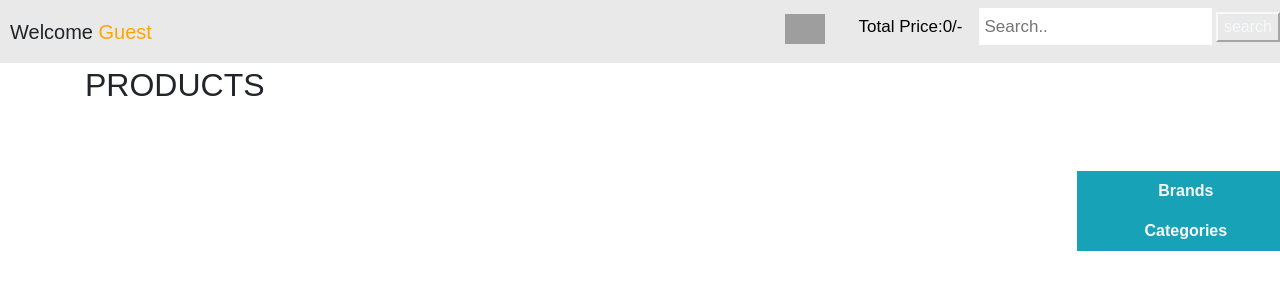
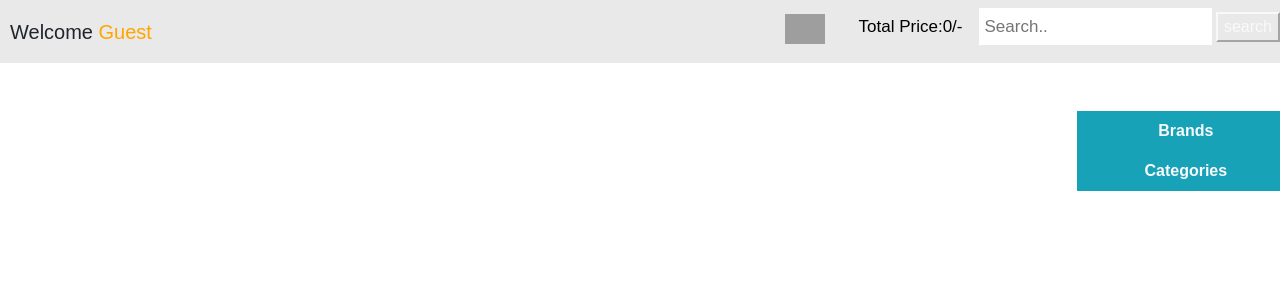
Before and after one commit to Gopinathide/swathi_electronics, a PHP site: page /search_product.php in a window 1280 px wide. Shown: the part 171-471 px from the top of the page. Run offline with PHP 8.4, Linux system fonts and the light colour scheme; data that the repository does not hold is empty; some libraries are stand-ins or nearby versions; grey boxes are pictures that could not be loaded.

Commit message:
Update search_product.php

```diff
--- a/search_product.php
+++ b/search_product.php
@@ -126,8 +126,8 @@
                      <div class="limit-box">
                         <nav class="main-menu">
                            <ul class="menu-area-main">
-                              <li class="active"> <a href="index.php" style="font-style: italic;">Home</a> </li>
-                              <li> <a href="about.php" style="font-style: italic;">About</a> </li>
+                              <li > <a href="index.php" style="font-style: italic;">Home</a> </li>
+                              <li class="active"> <a href="about.php" style="font-style: italic;">About</a> </li>
                               <li> <a href="product.php" style="font-style: italic;">product</a> </li>
 
                            </ul>
@@ -181,17 +181,7 @@
 
       </div>
 
-      <div class="brand_color">
-         <div class="container" style="height: 60px;">
-             <div class="row">
-                 <div class="col-md-12">
-                     <div class="titlepage" style="margin-top:3px;">
-                         <h2>PRODUCTS</h2>
-                     </div>
-                 </div>
-             </div>
-         </div>
-    </div><br><br>
+      <br><br>
     <div class="row">
 
         <div class="col-md-10 " >
```
